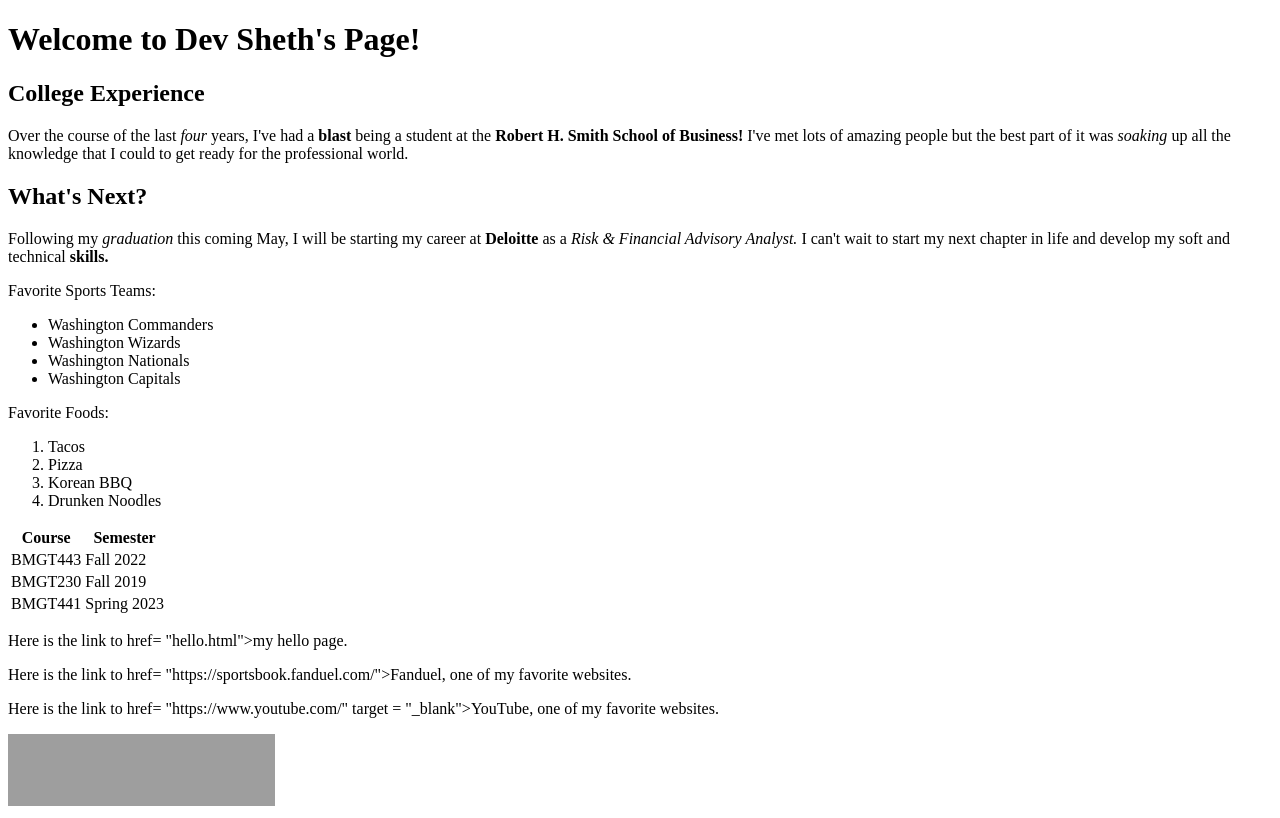
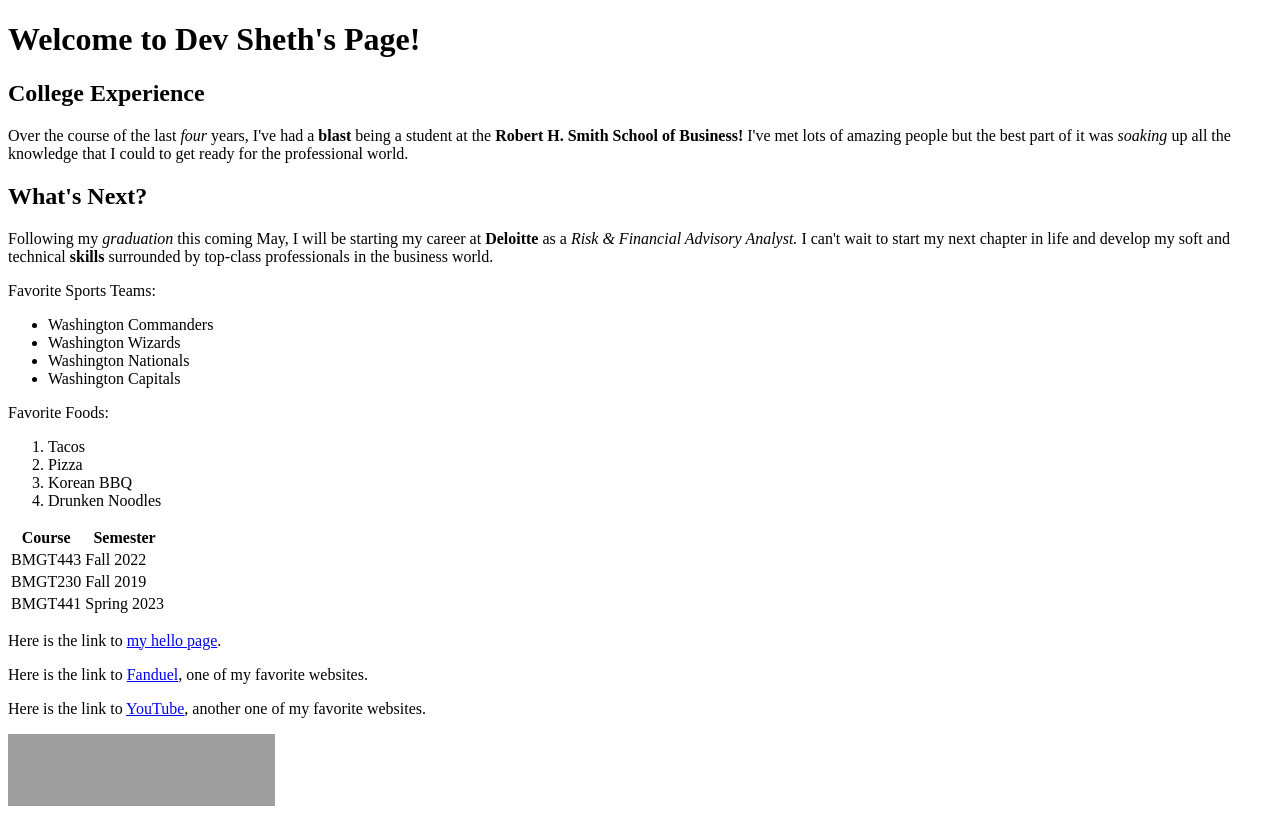
Before and after one commit to dsheth01/helloWorld, a Flask app: page /about in a window 1280 px wide. Run offline with Flask 2, Linux system fonts and the light colour scheme; grey boxes are pictures that could not be loaded.

Commit message:
Changed title from Dev Sheth to About, fixed hyperlinks to my favorite websites that were not working previously.

```diff
--- a/templates/about.html
+++ b/templates/about.html
@@ -2,7 +2,7 @@
 <html lang="en">
 <head>
     <meta charset="UTF-8">
-    <title>Dev Sheth</title>
+    <title>About</title>
 </head>
 <body>
     <h1>Welcome to Dev Sheth's Page!</h1>
@@ -15,7 +15,7 @@
     <h2>What's Next?</h2>
         <p>Following my <em>graduation</em> this coming May, I will be starting my career at <strong>Deloitte</strong>
         as a <em>Risk & Financial Advisory Analyst.</em> I can't wait to start my next chapter in life and develop my
-        soft and technical <strong>skills.</strong></p>
+        soft and technical <strong>skills</strong> surrounded by top-class professionals in the business world.</p>
 <!-- These are unordered and ordered lists of some of my favorite things. -->
     <p>Favorite Sports Teams: </p>
     <ul>
@@ -52,10 +52,10 @@
         </tr>
     </table>
 
-    <p>Here is the link to <a> href= "hello.html">my hello page</a>.</p>
+    <p>Here is the link to <a href = "hello"> my hello page</a>.</p>
 <!-- These are links to my favorite websites. -->
-    <p>Here is the link to <a> href= "https://sportsbook.fanduel.com/">Fanduel</a>, one of my favorite websites.</p>
-    <p>Here is the link to <a> href= "https://www.youtube.com/" target = "_blank">YouTube</a>, one of my favorite websites.</p>
+    <p>Here is the link to <a href = "https://sportsbook.fanduel.com/">Fanduel</a>, one of my favorite websites.</p>
+    <p>Here is the link to <a href = "https://www.youtube.com/" target = "_blank">YouTube</a>, another one of my favorite websites.</p>
 
     <a href = "https://rhsmith.umd.edu" target="_blank"><img
     src="https://terpconnect.umd.edu/~jbono/bmgt407/images/smith-logo.png" width="267"
```
